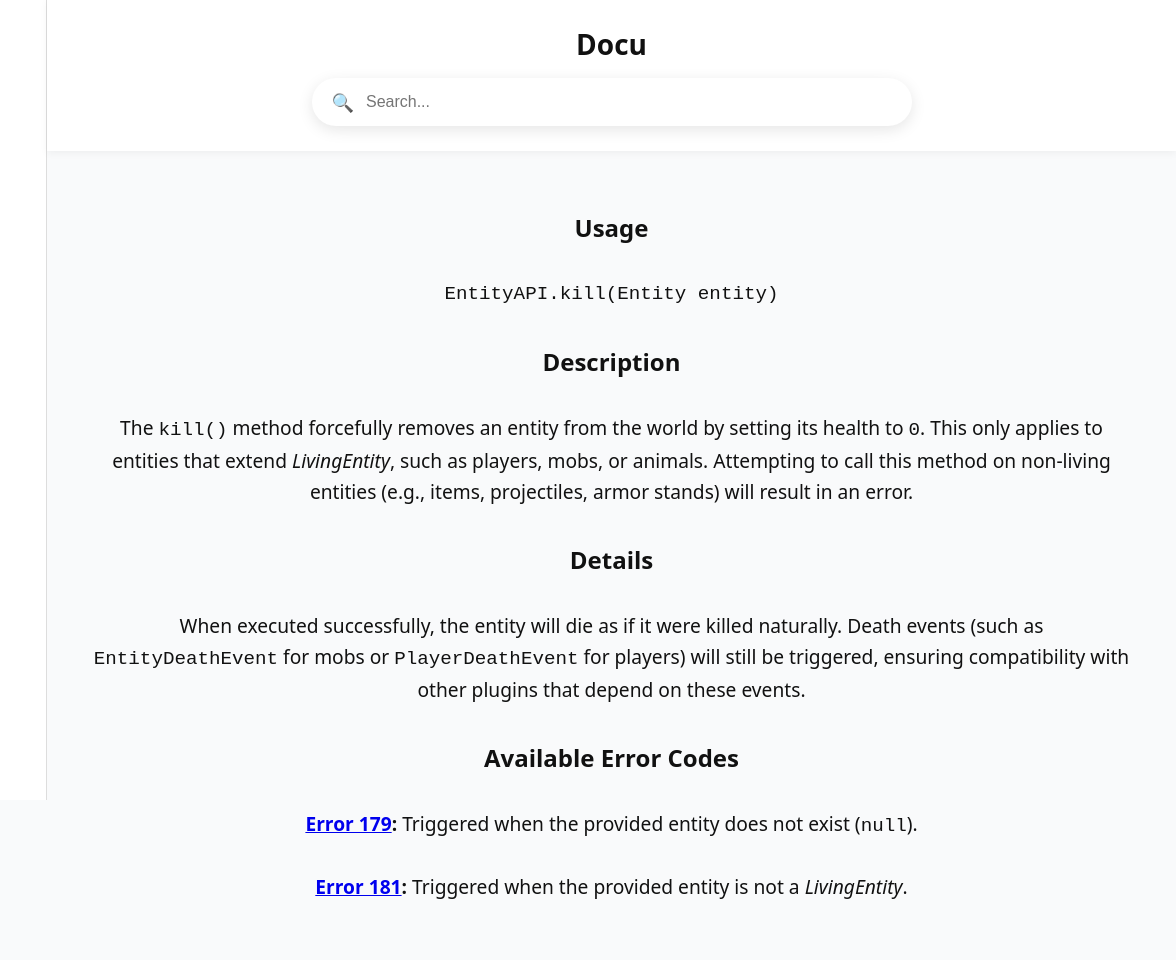
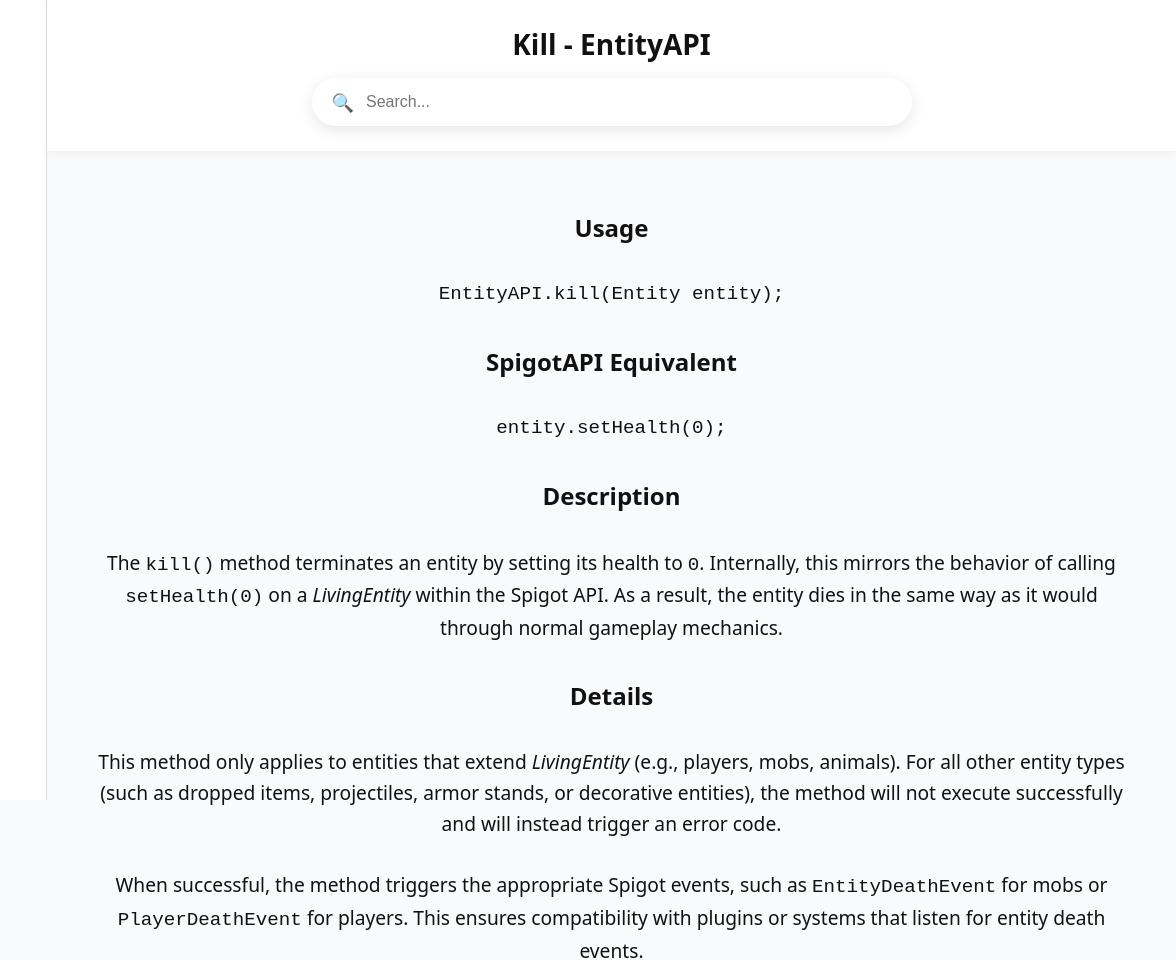
Before and after one commit to RealDarnex/Mcr-API-Documentation, a plain HTML site: page documentations/Kill.html in a window 1280 px wide. Shown: the top 960 px of the page, 104-1280 px from the left. Drawn offline with Linux system fonts and the light colour scheme.

Commit message:
gitignore

```diff
--- a/documentations/Kill.html
+++ b/documentations/Kill.html
@@ -136,7 +136,7 @@
 
 <div class="main">
   <div class="topbar">
-    <h1>Docu</h1>
+    <h1>Kill - EntityAPI</h1>
     <div class="search-container">
       <div class="search-box">
         <span class="search-icon">🔍</span>
@@ -147,18 +147,34 @@
   </div>
 
   <div class="content">
-    <h2>Usage</h2>
-<code>EntityAPI.kill(Entity entity)</code>
+<h2>Usage</h2>
+<code>EntityAPI.kill(Entity entity);</code>
+
+<h2>SpigotAPI Equivalent</h2>
+<code>entity.setHealth(0);</code>
 
 <h2>Description</h2>
-<p>The <code>kill()</code> method forcefully removes an entity from the world by setting its health to <code>0</code>. This only applies to entities that extend <em>LivingEntity</em>, such as players, mobs, or animals. Attempting to call this method on non-living entities (e.g., items, projectiles, armor stands) will result in an error.</p>
+<p>
+The <code>kill()</code> method terminates an entity by setting its health to <code>0</code>.
+Internally, this mirrors the behavior of calling <code>setHealth(0)</code> on a <em>LivingEntity</em> within the Spigot API.
+As a result, the entity dies in the same way as it would through normal gameplay mechanics.
+</p>
 
 <h2>Details</h2>
-<p>When executed successfully, the entity will die as if it were killed naturally. Death events (such as <code>EntityDeathEvent</code> for mobs or <code>PlayerDeathEvent</code> for players) will still be triggered, ensuring compatibility with other plugins that depend on these events.</p>
+<p>
+This method only applies to entities that extend <em>LivingEntity</em> (e.g., players, mobs, animals).
+For all other entity types (such as dropped items, projectiles, armor stands, or decorative entities),
+the method will not execute successfully and will instead trigger an error code.
+</p>
+<p>
+When successful, the method triggers the appropriate Spigot events, such as
+<code>EntityDeathEvent</code> for mobs or <code>PlayerDeathEvent</code> for players.
+This ensures compatibility with plugins or systems that listen for entity death events.
+</p>
 
 <h2>Available Error Codes</h2>
-<p><strong><a href="Error179.html">Error 179</a>:</strong> Triggered when the provided entity does not exist (<code>null</code>).</p>
-<p><strong><a href="Error181.html">Error 181</a>:</strong> Triggered when the provided entity is not a <em>LivingEntity</em>.</p>
+<p><strong><a href="Error179.html">Error 179</a>:</strong> The entity does not exist (<code>null</code>).</p>
+<p><strong><a href="Error181.html">Error 181</a>:</strong> The entity is not a <em>LivingEntity</em>.</p>
 
   </div>
 </div>
```
Also changed, not shown: 1 other file.
